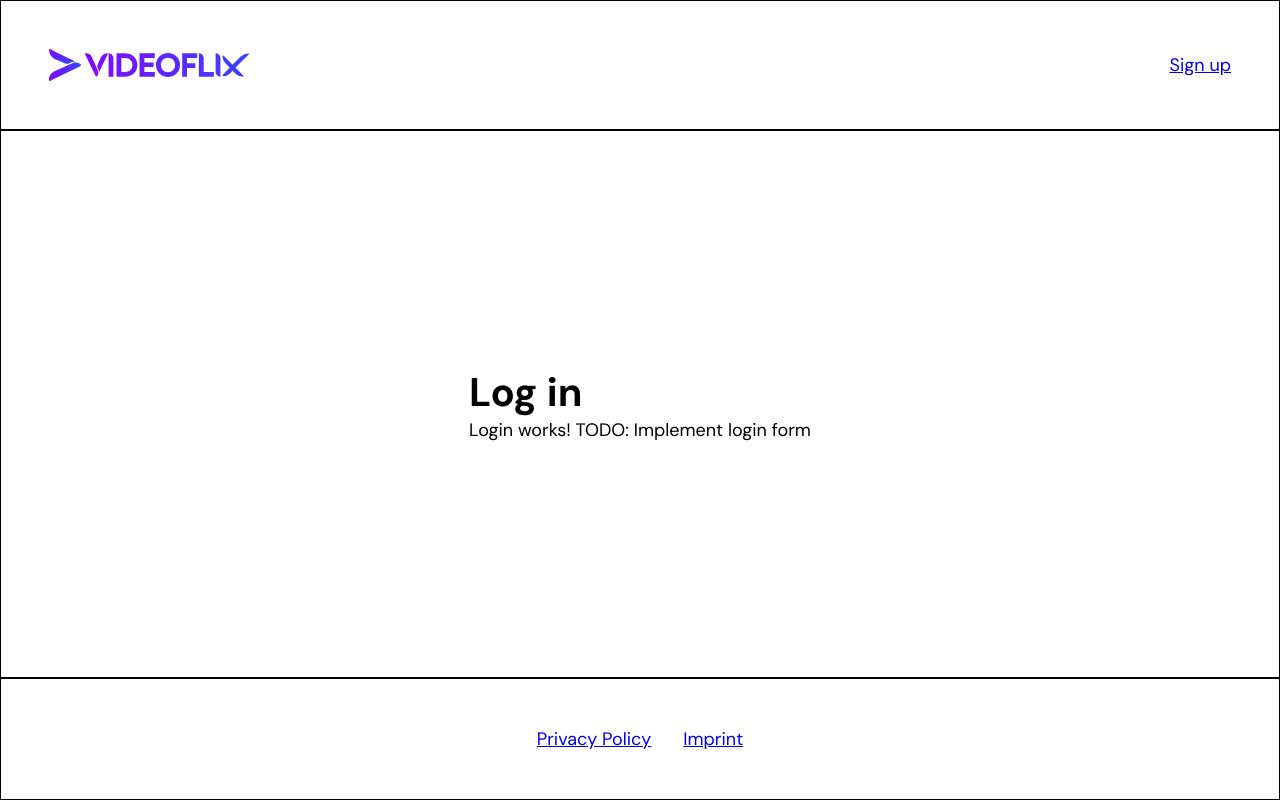
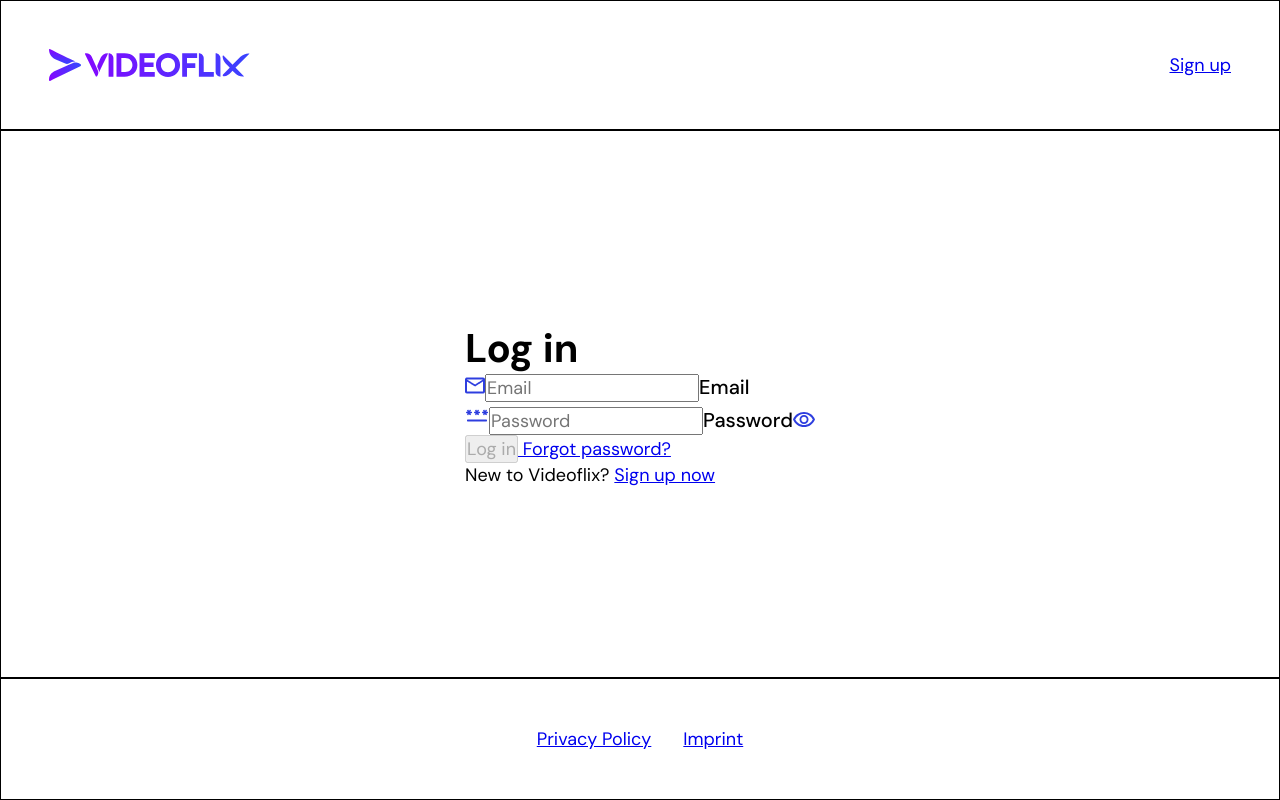
Before and after one commit to MartinBock1/Videoflix_FE, an Angular app: page /auth/login in a window 1280 px wide. Built offline with nearby package versions, Linux system fonts and the light colour scheme.

Commit message:
Implement reactive login form with validation; add email and password fields, toggle password visibility, and handle form submission with error management.

```diff
--- a/src/app/main/auth/login/login.html
+++ b/src/app/main/auth/login/login.html
@@ -1,9 +1,71 @@
-<app-header actionLink="/auth/register" actionText="Sign up"></app-header>
+<app-header [actionLink]="'/auth/register'" [actionText]="'Sign up'"></app-header>
 
 <main class="content flex-center">
-    <form class="std_form">
+    <form [formGroup]="loginForm" (ngSubmit)="onSubmit()" class="std_form_small" novalidate>
         <h1>Log in</h1>
-        <p>Login works! TODO: Implement login form</p>
+
+        <!-- Email Field -->
+        <div class="form_group" [class.error]="isFieldInvalid('email')">
+            <img src="/icons/mail.png" alt="Icon">
+            <input
+                type="email"
+                id="email"
+                formControlName="email"
+                placeholder="Email"
+                autocomplete="username"
+                required>
+            <label for="email">Email</label>
+            @if (isFieldInvalid('email')) {
+                <p class="error_label">Please enter a valid email address.</p>
+            }
+        </div>
+
+        <!-- Password Field -->
+        <div class="form_group" [class.error]="isFieldInvalid('password')">
+            <img src="/icons/password.png" alt="Icon">
+            <input
+                [type]="showPassword ? 'text' : 'password'"
+                id="password"
+                formControlName="password"
+                placeholder="Password"
+                autocomplete="current-password"
+                required>
+            <label for="password">Password</label>
+            <img
+                (click)="togglePassword()"
+                class="password_eye"
+                [src]="showPassword ? '/icons/visibility_off.svg' : '/icons/visibility.svg'"
+                alt="Toggle password visibility">
+            @if (isFieldInvalid('password')) {
+                <p class="error_label">Password is required.</p>
+            }
+        </div>
+
+        <!-- Login Error -->
+        @if (loginError) {
+            <p class="login_error">{{ loginError }}</p>
+        }
+
+        <!-- Submit Button and Forgot Password -->
+        <div class="form_actions">
+            <button
+                type="submit"
+                class="std_btn btn_prime"
+                [disabled]="loginForm.invalid || isSubmitting">
+                {{ isSubmitting ? 'Logging in...' : 'Log in' }}
+            </button>
+
+            <a routerLink="/auth/forgot-password" class="link link_prime">
+                Forgot password?
+            </a>
+        </div>
+
+        <!-- Sign Up Link -->
+        <div class="form_footer">
+            <p>New to Videoflix?
+                <a routerLink="/auth/register" class="link">Sign up now</a>
+            </p>
+        </div>
     </form>
 </main>
 
--- a/src/app/main/auth/login/login.ts
+++ b/src/app/main/auth/login/login.ts
@@ -1,13 +1,99 @@
 import { Component } from '@angular/core';
+import { CommonModule } from '@angular/common';
+import { ReactiveFormsModule, FormBuilder, FormGroup, Validators } from '@angular/forms';
+import { Router, RouterModule } from '@angular/router';
 import { Header } from '../../../shared/header/header';
 import { Footer } from '../../../shared/footer/footer';
+import { AuthService } from '../../../shared/services/auth.service';
 
 @Component({
   selector: 'app-login',
-  imports: [Header, Footer],
+  imports: [
+    CommonModule,
+    ReactiveFormsModule,
+    RouterModule,
+    Header,
+    Footer
+  ],
   templateUrl: './login.html',
   styleUrl: './login.scss'
 })
 export class Login {
+  loginForm: FormGroup;
+  showPassword = false;
+  isSubmitting = false;
+  loginError = '';
 
+  constructor(
+    private fb: FormBuilder,
+    private router: Router,
+    private authService: AuthService
+  ) {
+    this.loginForm = this.createLoginForm();
+  }
+
+  /**
+   * Creates the reactive login form with validation
+   */
+  private createLoginForm(): FormGroup {
+    return this.fb.group({
+      email: ['', [
+        Validators.required,
+        Validators.email
+      ]],
+      password: ['', [
+        Validators.required
+      ]]
+    });
+  }
+
+  /**
+   * Checks if a form field is invalid and has been touched
+   */
+  isFieldInvalid(fieldName: string): boolean {
+    const field = this.loginForm.get(fieldName);
+    return !!(field && field.invalid && field.touched);
+  }
+
+  /**
+   * Toggles password visibility
+   */
+  togglePassword(): void {
+    this.showPassword = !this.showPassword;
+  }
+
+  /**
+   * Handles form submission
+   */
+  async onSubmit(): Promise<void> {
+    if (this.loginForm.invalid) {
+      this.markAllFieldsAsTouched();
+      return;
+    }
+
+    this.isSubmitting = true;
+    this.loginError = '';
+
+    try {
+      const { email, password } = this.loginForm.value;
+
+      await this.authService.login(email, password).toPromise();
+
+      // Navigate to main page after successful login
+      this.router.navigate(['/']);
+    } catch (error: any) {
+      this.loginError = error.message || 'Login failed. Please try again.';
+    } finally {
+      this.isSubmitting = false;
+    }
+  }
+
+  /**
+   * Marks all form fields as touched to trigger validation display
+   */
+  private markAllFieldsAsTouched(): void {
+    Object.keys(this.loginForm.controls).forEach(key => {
+      this.loginForm.get(key)?.markAsTouched();
+    });
+  }
 }
```
